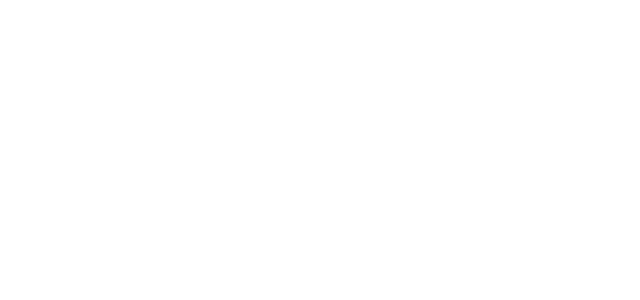
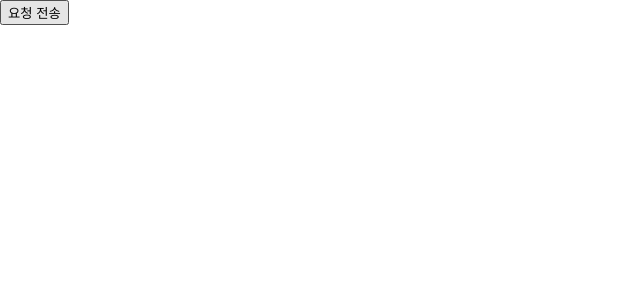
Before and after one commit to IbabaI/insuretech_me, a React (Create React App) app in the folder insure/: page /axios in a window 1280 px wide. Before the commit this address had no page. Shown: the top 300 px of the page, without its empty margins (0-640 px from the left). Built offline with nearby package versions, Linux system fonts and the light colour scheme.

Commit message:
axios 실습

```diff
--- a/insure/package.json
+++ b/insure/package.json
@@ -6,6 +6,7 @@
     "@testing-library/jest-dom": "^5.16.2",
     "@testing-library/react": "^12.1.4",
     "@testing-library/user-event": "^13.5.0",
+    "axios": "^0.26.1",
     "react": "^17.0.2",
     "react-dom": "^17.0.2",
     "react-router-dom": "^6.2.2",
--- a/insure/src/App.js
+++ b/insure/src/App.js
@@ -1,15 +1,17 @@
 import { BrowserRouter, Routes, Route } from "react-router-dom";
-
+import Header from "./components/Header";
 import InputTest from "./components/InputTest";
 import ListComponent from "./components/ListComponent";
+import AxiosTest from "./pages/AxiosTest";
 
 function App() {
   return (
     <BrowserRouter>
       <Routes>
-
+      <Route path="/" element={<Header />}></Route>
         <Route path="/test1" element={<InputTest />}></Route>
         <Route path="/test2" element={<ListComponent />}></Route>
+        <Route path="/axios" element={<AxiosTest />}></Route>
       </Routes>
     </BrowserRouter>
   );
--- /dev/null
+++ b/insure/src/pages/AxiosTest.js
@@ -0,0 +1,14 @@
+import React from "react";
+import axios from "axios";
+
+const AxiosTest = () => {
+  const handleClick = () => {
+    axios.get("https://naver.com").then(function (response) {
+      // handle success
+      console.log(response);
+    });
+  };
+  return <button onClick={handleClick}>요청 전송</button>;
+};
+
+export default AxiosTest;
```
Also changed, not shown: 1 other file (tests, documents, lock files or other folders).
